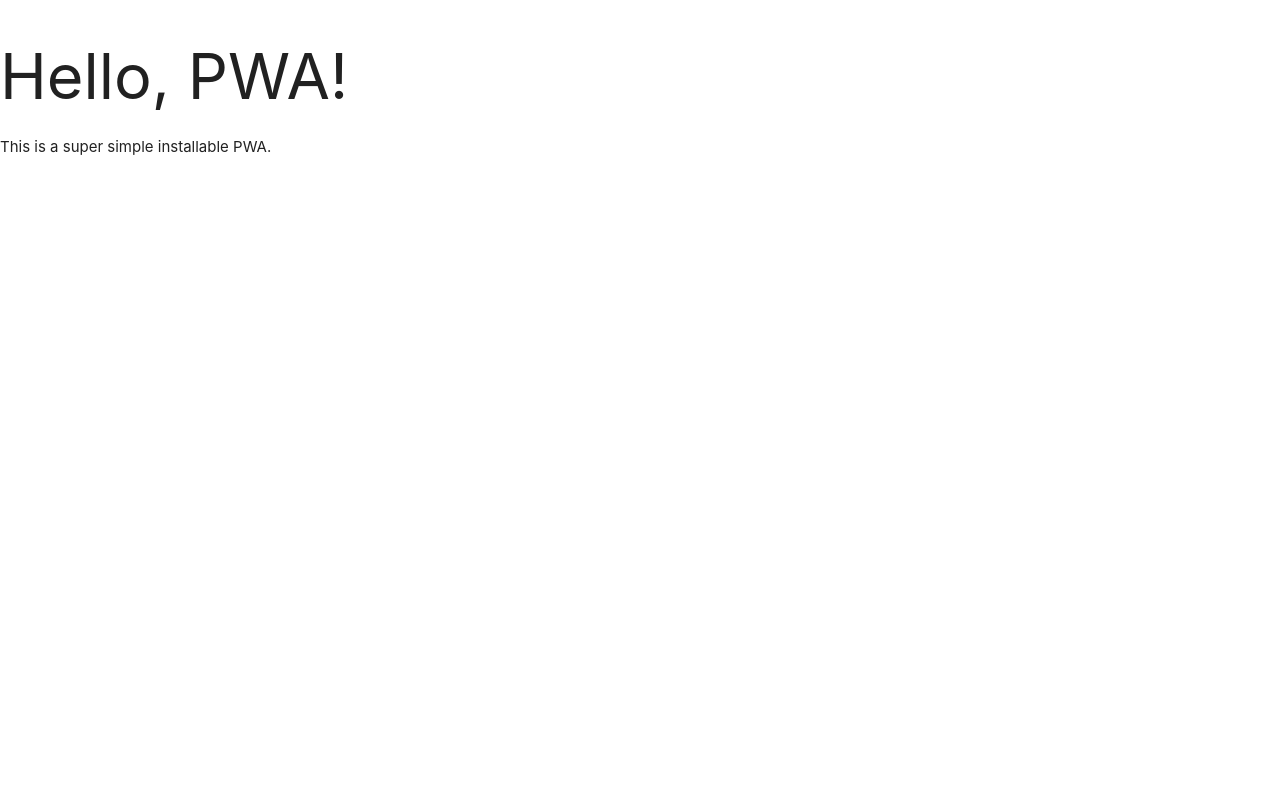
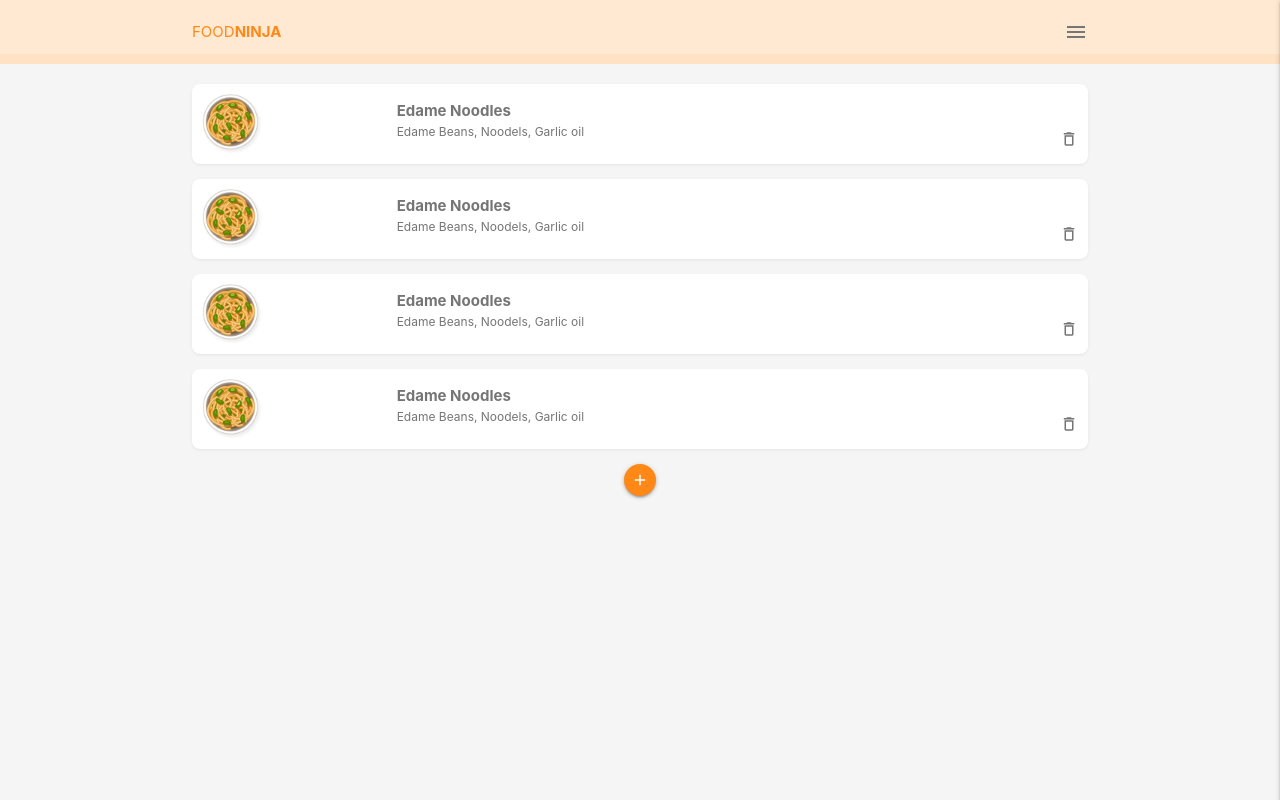
Before and after one commit to DaniloGC2003/pwa, a plain HTML site: page index.html in a window 1280 px wide. Drawn offline with Linux system fonts and the light colour scheme.

Commit message:
added materialize

```diff
--- a/index.html
+++ b/index.html
@@ -12,9 +12,95 @@
   <link rel="manifest" href="manifest.json">
   <meta name="theme-color" content="#317EFB">
 </head>
-<body>
-  <h1>Hello, PWA!</h1>
-  <p>This is a super simple installable PWA.</p>
+<body class="grey lighten-4">
+  <!-- top nav -->
+  <nav class="z-depth-0">
+    <div class="nav-wrapper container">
+      <a href="/">Food<span>Ninja</span></a>
+      <span class="right grey-text text-darken-1">
+        <i class="material-icons sidenav-trigger" data-target="side-menu">menu</i>
+      </span>
+    </div>
+  </nav>
+  <!-- side nav -->
+  <ul id="side-menu" class="sidenav side-menu">
+    <li><a class="subheader">FOODNINJA</a></li>
+    <li><a href="/" class="waves-effect">Home</a></li>
+    <li><a href="/pages/about.html" class="waves-effect">About</a></li>
+    <li><div class="divider"></div></li>
+    <li><a href="/pages/contact.html" class="waves-effect">
+      <i class="material-icons">mail_outline</i>Contact</a>
+    </li>
+  </ul>
+
+ <!-- recipes -->
+  <div class="recipes container grey-text text-darken-1">
+    <div class="card-panel recipe white row">
+      <img src="/img/dish.png" alt="recipe thumb">
+      <div class="recipe-details">
+        <div class="recipe-title">Edame Noodles</div>
+        <div class="recipe-ingredients">Edame Beans, Noodels, Garlic oil</div>
+      </div>
+      <div class="recipe-delete">
+        <i class="material-icons">delete_outline</i>
+      </div>
+    </div>
+    <div class="card-panel recipe white row">
+      <img src="/img/dish.png" alt="recipe thumb">
+      <div class="recipe-details">
+        <div class="recipe-title">Edame Noodles</div>
+        <div class="recipe-ingredients">Edame Beans, Noodels, Garlic oil</div>
+      </div>
+      <div class="recipe-delete">
+        <i class="material-icons">delete_outline</i>
+      </div>
+    </div>
+    <div class="card-panel recipe white row">
+      <img src="/img/dish.png" alt="recipe thumb">
+      <div class="recipe-details">
+        <div class="recipe-title">Edame Noodles</div>
+        <div class="recipe-ingredients">Edame Beans, Noodels, Garlic oil</div>
+      </div>
+      <div class="recipe-delete">
+        <i class="material-icons">delete_outline</i>
+      </div>
+    </div>
+    <div class="card-panel recipe white row">
+      <img src="/img/dish.png" alt="recipe thumb">
+      <div class="recipe-details">
+        <div class="recipe-title">Edame Noodles</div>
+        <div class="recipe-ingredients">Edame Beans, Noodels, Garlic oil</div>
+      </div>
+      <div class="recipe-delete">
+        <i class="material-icons">delete_outline</i>
+      </div>
+    </div>
+  </div>
+
+  <div class="center">
+    <a class="btn-floating btn-small btn-large add-btn sidenav-trigger" data-target="side-form">
+      <i class="material-icons">add</i>
+    </a>
+  </div>
+
+  <!-- add recipe side nav -->
+  <div id="side-form" class="sidenav side-form">
+    <form class="add-recipe container section">
+      <h6 >New Recipe</h6>
+      <div class="divider"></div>
+      <div class="input-field">
+        <input placeholder="e.g. Ninja soup" id="title" type="text" class="validate">
+        <label for="title">Recipe Title</label>
+      </div>
+      <div class="input-field">
+        <input placeholder="e.g. Tofu, mushroom, garlic" id="ingredients" type="text" class="validate">
+        <label for="ingredients">Ingredients</label>
+      </div>
+      <div class="input-field center">
+        <button class="btn-small">Add</button>
+      </div>
+    </form>
+  </div>
 
   <script>
     // Register the service worker
```
